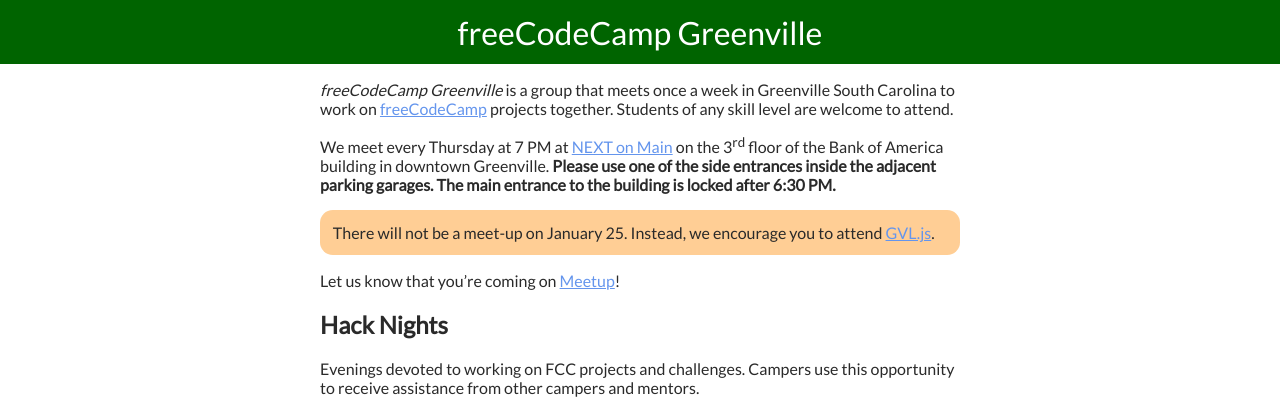
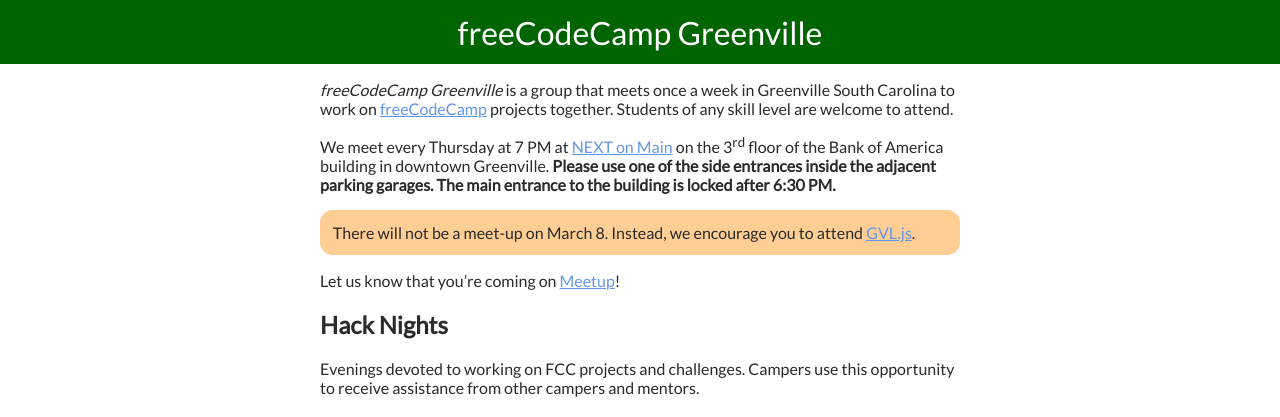
Before and after one commit to freecodecamp-greenville/fcc-greenville-www, a Jekyll site: the page built from index.md, in a window 1280 px wide and 1006 px high. Shown: the top 417 px of the window. Built offline with Jekyll 4.4.1, drawn with Linux system fonts in a browser that asks for light colours.

Commit message:
Update next gvl.js meetup

```diff
--- a/index.md
+++ b/index.md
@@ -12,7 +12,7 @@
 main entrance to the building is locked after 6:30&nbsp;PM.**
 
 {: .attention}
-There will not be a meet-up on January 25. Instead, we encourage you to attend
+There will not be a meet-up on March 8. Instead, we encourage you to attend
 [GVL.js](https://www.meetup.com/GVL-js/).
 
 <div><button id="doorbell">Ring the Doorbell</button></div>
```
